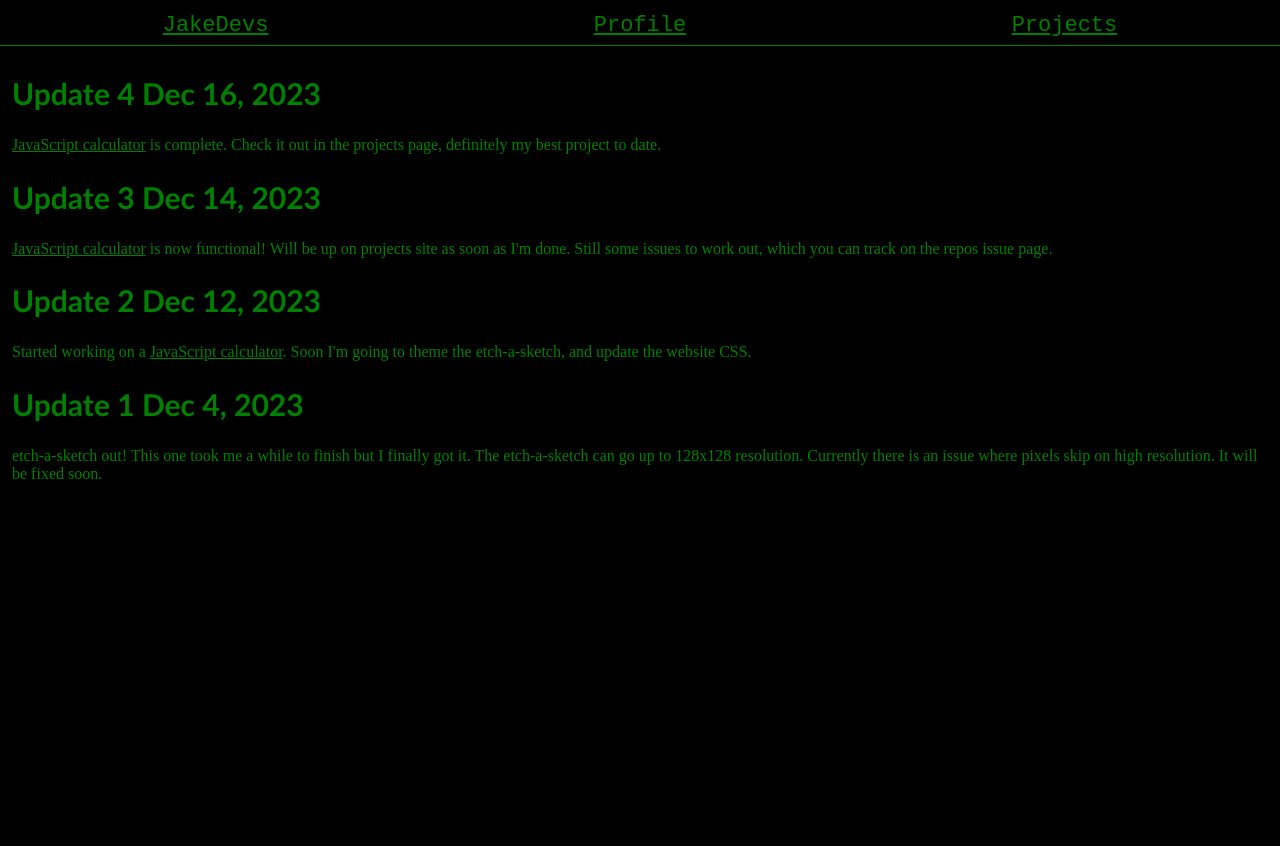
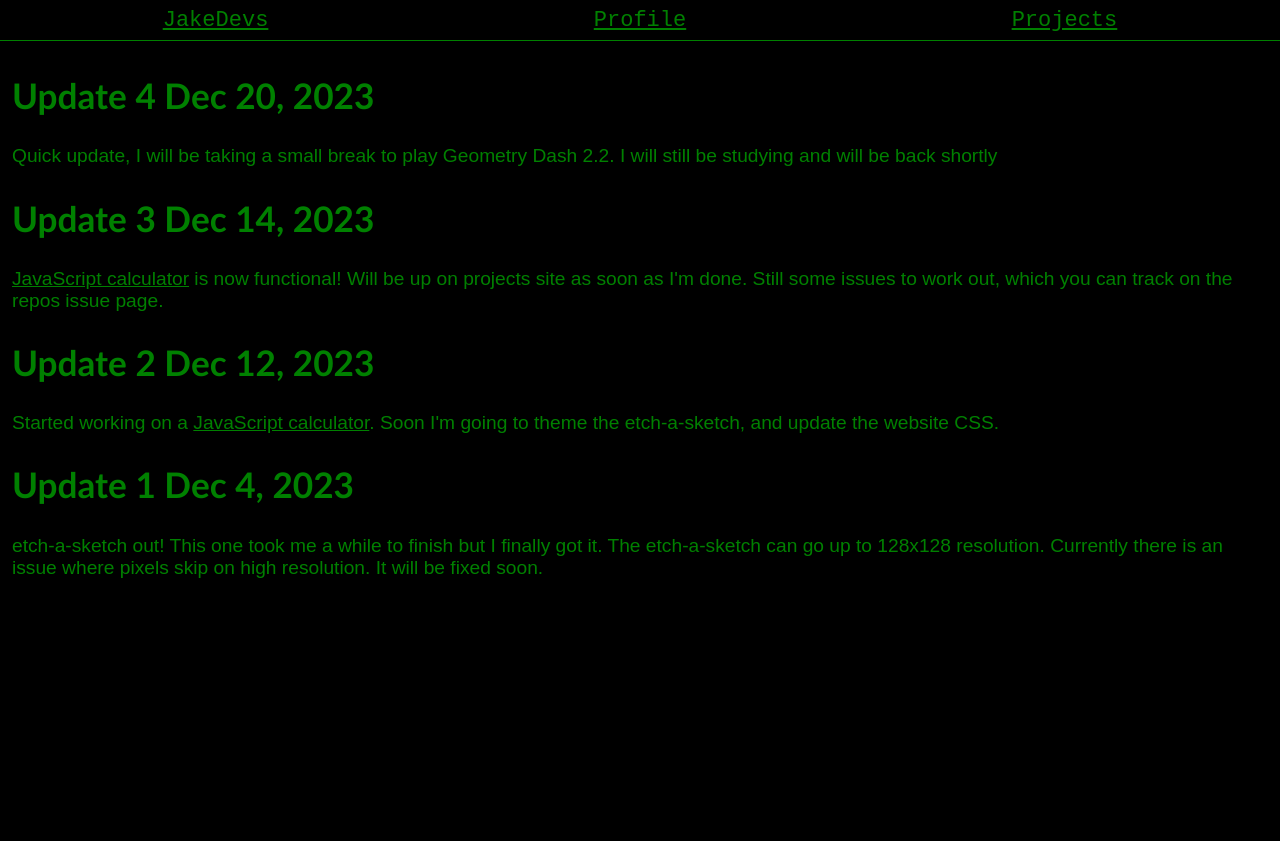
Before and after one commit to jakedevs/developer-profile, a plain HTML site: page index.html in a window 1280 px wide. Drawn offline with Linux system fonts and the light colour scheme.

Commit message:
change article entry font, add entry 4

```diff
--- a/index.html
+++ b/index.html
@@ -23,13 +23,9 @@
         <main>
           <div class="content">
             <article>
-              <h1>Update 4 Dec 16, 2023</h1>
+              <h1>Update 4 Dec 20, 2023</h1>
               <p>
-                <a href="https://codeberg.org/jakedevs/js-calculator"
-                  >JavaScript calculator</a
-                >
-                is complete. Check it out in the projects page, definitely my
-                best project to date.
+                Quick update, I will be taking a small break to play Geometry Dash 2.2. I will still be studying and will be back shortly
               </p>
             </article>
             <article>
--- a/style.css
+++ b/style.css
@@ -21,7 +21,6 @@ header {
   height: 40px;
   justify-content: space-around;
   align-items: center;
-  padding-top: 5px;
   font-size: 22px;
   font-family: 'Courier New', Courier, monospace;
 }
@@ -42,19 +41,16 @@ main {
 }
 
 
-.slideout {
-  font-size: 22px;
-  align-self: flex-start;
-  background-color: gray;
-  height: 100%;
-}
-
-
 a {
   color: green;
 }
 
 article > h1 {
-  font-size: 30px;
+  font-size: 2.2rem;
   font-family: 'Trebuchet MS', 'Lucida Sans Unicode', 'Lucida Grande', 'Lucida Sans', Arial, sans-serif;
 }
+
+article > p {
+  font-size: 1.2rem;
+  font-family: Arial;
+}
```
